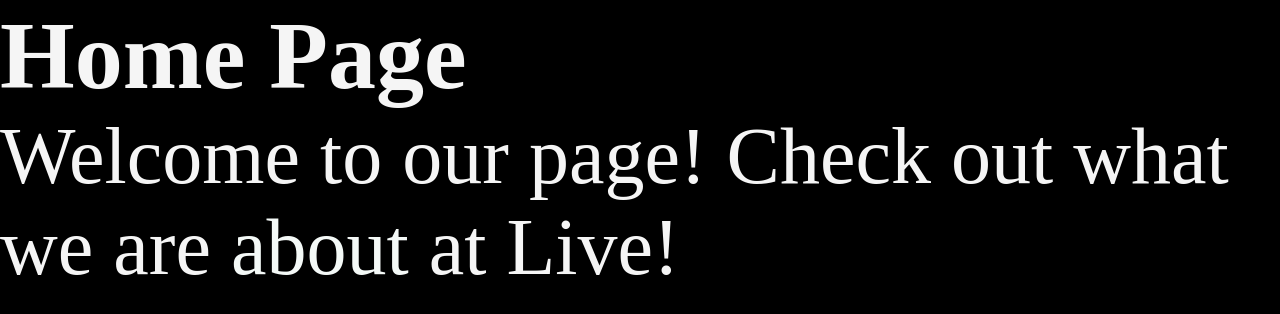
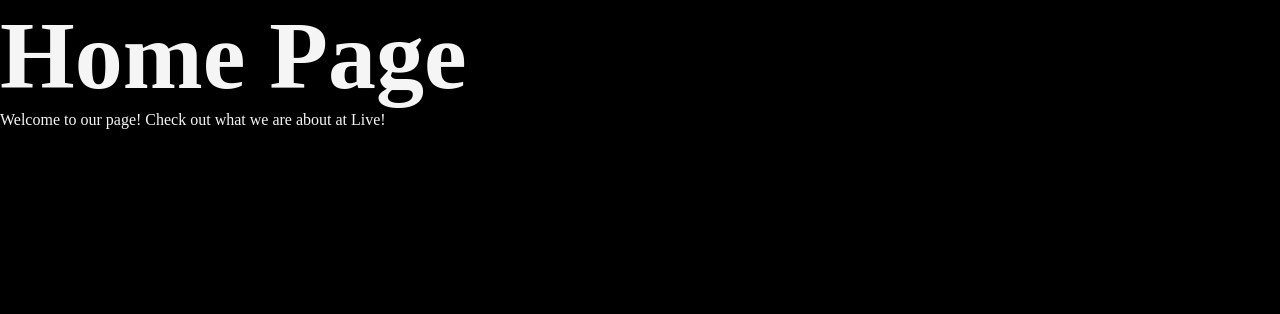
Before and after one commit to rorisangputu/PythonWDjango, a Django app: page / in a window 1280 px wide. Shown: the part 79-393 px from the top of the page. Run offline with Django 4.2, Linux system fonts and the light colour scheme; parts of the project's set-up code (start-up, migrations or seed data) failed here and were passed over.

Commit message:
adding in missing data, changing p tag size

```diff
--- a/Lesson03/myproject/static/css/style.css
+++ b/Lesson03/myproject/static/css/style.css
@@ -33,7 +33,7 @@ h2 {
 }
 
 p {
-    font-size: 5rem;
+    font-size: 1rem;
 }
 
 a {
```
Also changed, not shown: Lesson03/myproject/db.sqlite3.
